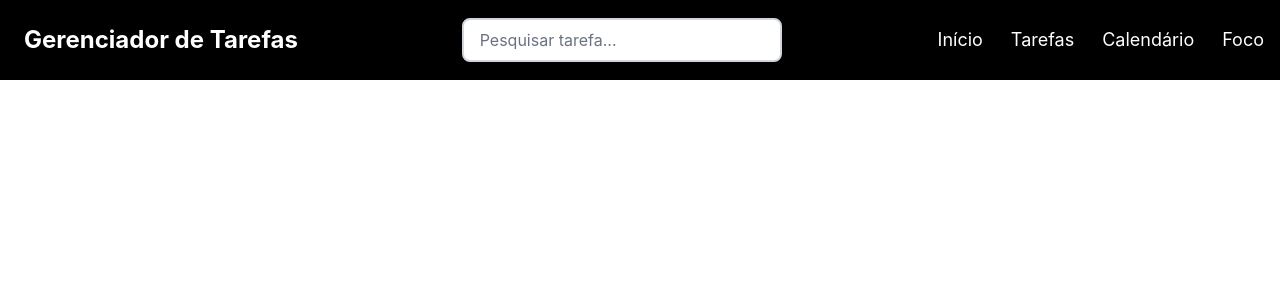
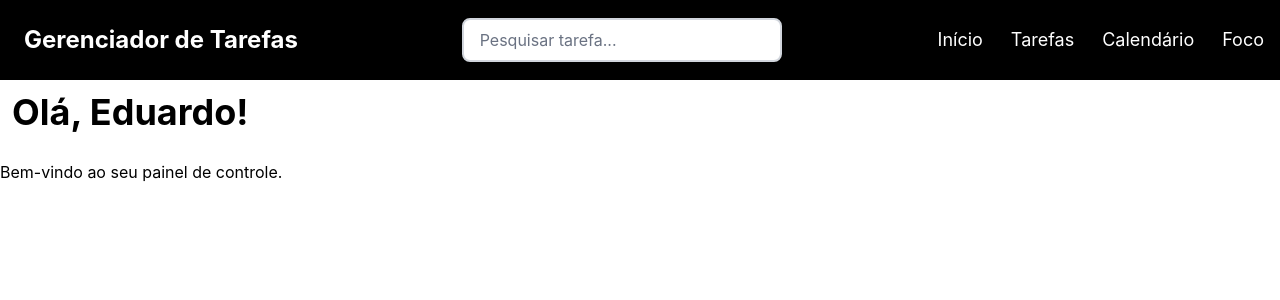
Before and after one commit to EduardoGuzeli/Gerenciador-De-Tarefas, a React (Vite) app: page / in a window 1280 px wide. Shown: the top 300 px of the page. Built offline with nearby package versions, Linux system fonts and the light colour scheme.

Commit message:
feat: Iniciando o dashbord inicial

```diff
--- a/src/pages/Dashboard.jsx
+++ b/src/pages/Dashboard.jsx
@@ -2,9 +2,10 @@
 
 const Dashboard = () => {
   return (
-    <>
-
-    </>
+    <div>
+      <h2 className="text-4xl font-bold mb-4 p-3">Olá, Eduardo!</h2>
+      <p>Bem-vindo ao seu painel de controle.</p>
+    </div>
   )
 }
 
```
